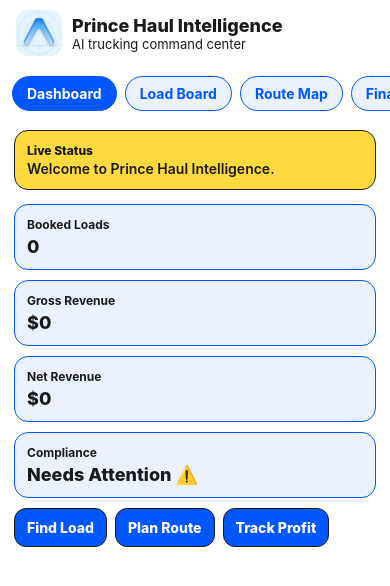
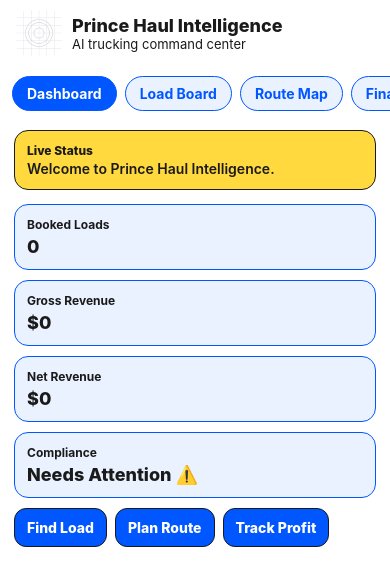
Before and after one commit to michellemcbean5-droid/phi-app, a React Native app in the folder mobile/: screen / in a window 390 px wide. Shown: the top 586 px of the page. Built offline with nearby package versions, Linux system fonts and the light colour scheme.

Commit message:
Fix PHI app asset references and revalidate Android export

```diff
--- a/mobile/App.tsx
+++ b/mobile/App.tsx
@@ -115,7 +115,7 @@ export default function App() {
     <SafeAreaView style={styles.safeArea}>
       <StatusBar style="dark" />
       <View style={styles.header}>
-        <Image source={require('./assets/icon.png')} style={styles.logo} />
+        <Image source={require('./assets/splash-icon.png')} style={styles.logo} />
         <View>
           <Text style={styles.title}>Prince Haul Intelligence</Text>
           <Text style={styles.subtitle}>AI trucking command center</Text>
--- a/mobile/app.json
+++ b/mobile/app.json
@@ -4,7 +4,7 @@
     "slug": "phi-mobile",
     "version": "1.0.0",
     "orientation": "portrait",
-    "icon": "./assets/icon.png",
+    "icon": "./assets/splash-icon.png",
     "userInterfaceStyle": "light",
     "ios": {
       "supportsTablet": true,
```
